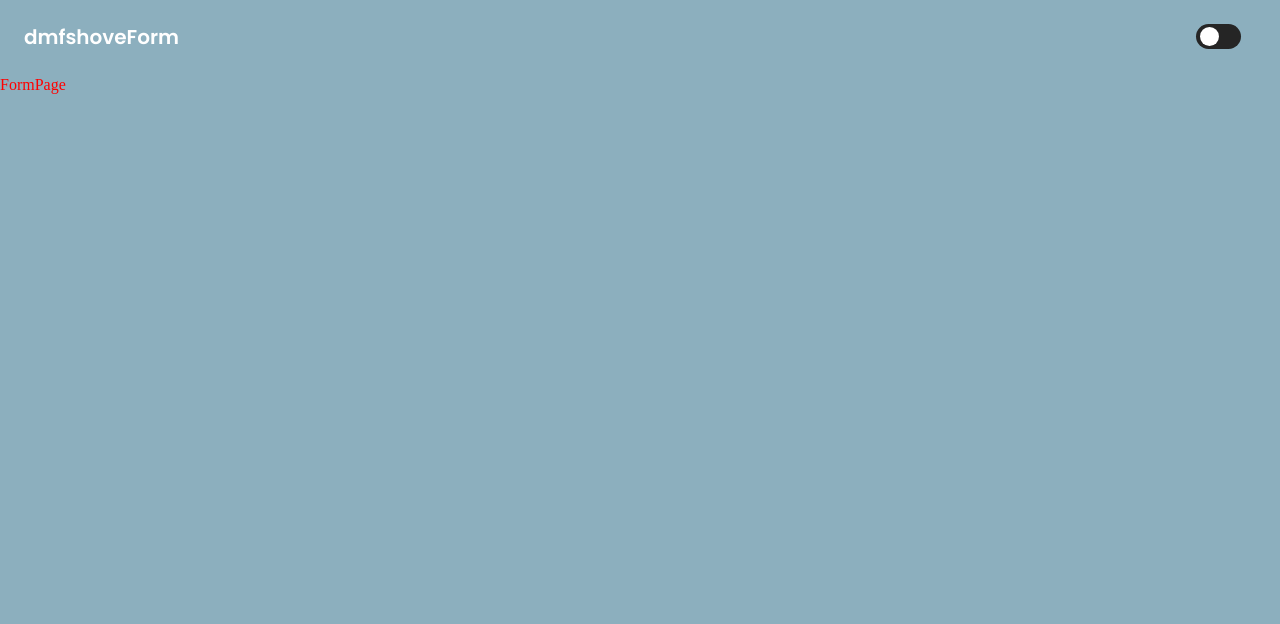
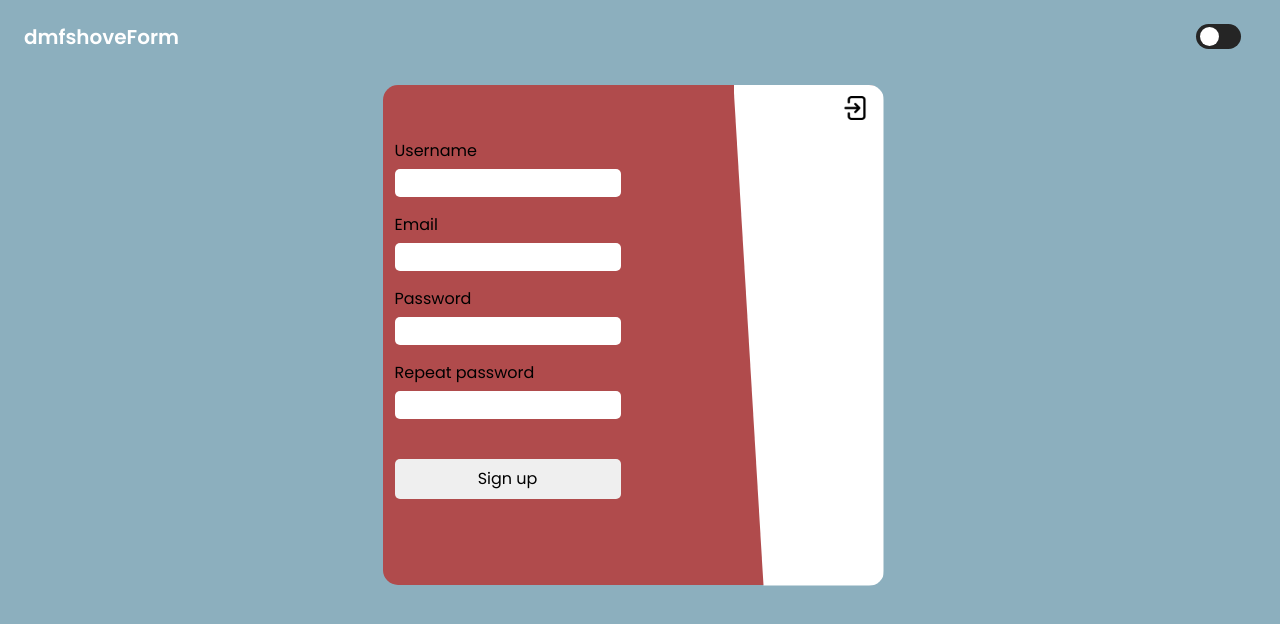
Before and after one commit to RusikHunter/Form, a React (Vite) app in the folder frontend/: page / in a window 1280 px wide. Shown: the top 624 px of the page. Built offline with nearby package versions, Linux system fonts and the light colour scheme.

Commit message:
fix(pages): rename accountpage and formpage

```diff
--- a/frontend/src/pages/AccountPage/AccountPage.jsx
+++ b/frontend/src/pages/AccountPage/AccountPage.jsx
@@ -1,17 +1,7 @@
 import React from "react"
-import FormWrap from "../../components/FormWrap/FormWrap"
-import "./AccountPage.scss"
 
-export default function AccountPage() {
+export default function FormPage() {
     return (
-        <section className="account" data-testid="account-page">
-            <div className="account__inner container">
-                <div className="account__row row">
-                    <div className="account__column column">
-                        <FormWrap />
-                    </div>
-                </div>
-            </div>
-        </section>
+        <p data-testid="form-page">FormPage</p>
     )
 }
--- a/frontend/src/pages/FormPage/FormPage.jsx
+++ b/frontend/src/pages/FormPage/FormPage.jsx
@@ -1,7 +1,17 @@
 import React from "react"
+import FormWrap from "../../components/FormWrap/FormWrap"
+import "./FormPage.scss"
 
 export default function FormPage() {
     return (
-        <p data-testid="form-page">FormPage</p>
+        <section className="form" data-testid="form-page">
+            <div className="form__inner container">
+                <div className="form__row row">
+                    <div className="form__column column">
+                        <FormWrap />
+                    </div>
+                </div>
+            </div>
+        </section>
     )
 }
--- /dev/null
+++ b/frontend/src/pages/FormPage/FormPage.scss
@@ -0,0 +1,22 @@
+@use "../../styles/index" as *;
+
+.form {
+
+    &__inner {}
+
+    // .row added for higher selector specificity
+
+    &__row,
+    .row {
+        justify-content: center;
+        // padding-bottom: 50px;
+    }
+
+    &__column {}
+
+    @include mobile {
+        &__column {
+            width: 100%;
+        }
+    }
+}
```
